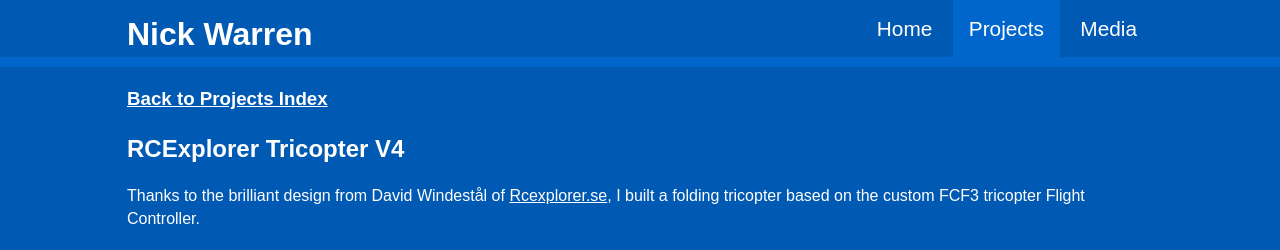
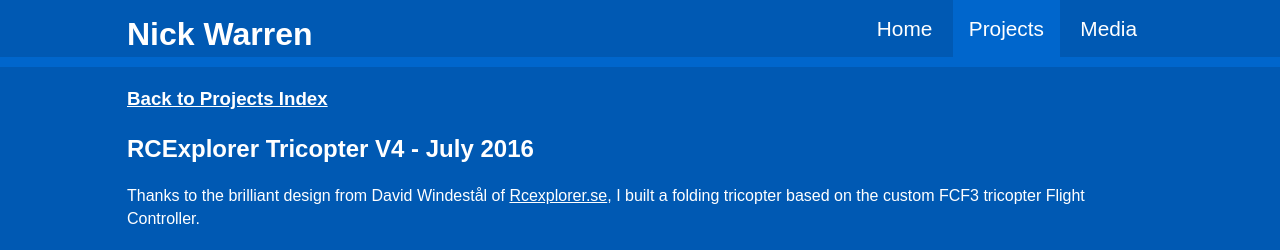
Before and after one commit to ImmortalScientist/niwarren.co.uk, a PHP site: page /projects/rc/Tricopterv4.html in a window 1280 px wide. Shown: the top 250 px of the page. Run offline with PHP 8.4, Linux system fonts and the light colour scheme.

Commit message:
Updated v4 Tri page

```diff
--- a/css/main.css
+++ b/css/main.css
@@ -213,6 +213,10 @@
 
     article a {
       text-decoration: underline;
+    }
+
+    article a:hover {
+      text-shadow:0px 0px 1px white;
     }
 
     .imagerow a { text-decoration: none; }
--- a/projects/rc/Tricopterv4.html
+++ b/projects/rc/Tricopterv4.html
@@ -40,7 +40,7 @@
         <article>
           <header>
             <a href="../../projects.html"><h3>Back to Projects Index</h3></a>
-            <h2>RCExplorer Tricopter V4</h2>
+            <h2>RCExplorer Tricopter V4 - July 2016</h2>
           </header>
           <section>
             <span>
@@ -53,6 +53,8 @@
               On a 4S pack, the model has plenty of power, and manoeuvres quite well.
               The model also has a custom 3d-printed canopy (printed on my <a href="../3dprinting/prusai3mk2.html">Prusa i3 MK2</a>) to protect the reciever and FCF3 header pins.
               <br><br>
+              <strong>Update - November 2016</strong>  Unfortunately, due to timetabling constraints and a couple of hard crashes, the Tricopter was not flown from September through October of 2016.
+              My intention is to get the tricopter back in the air before the end of this year.
             </span>
           </section>
         </article>
```
